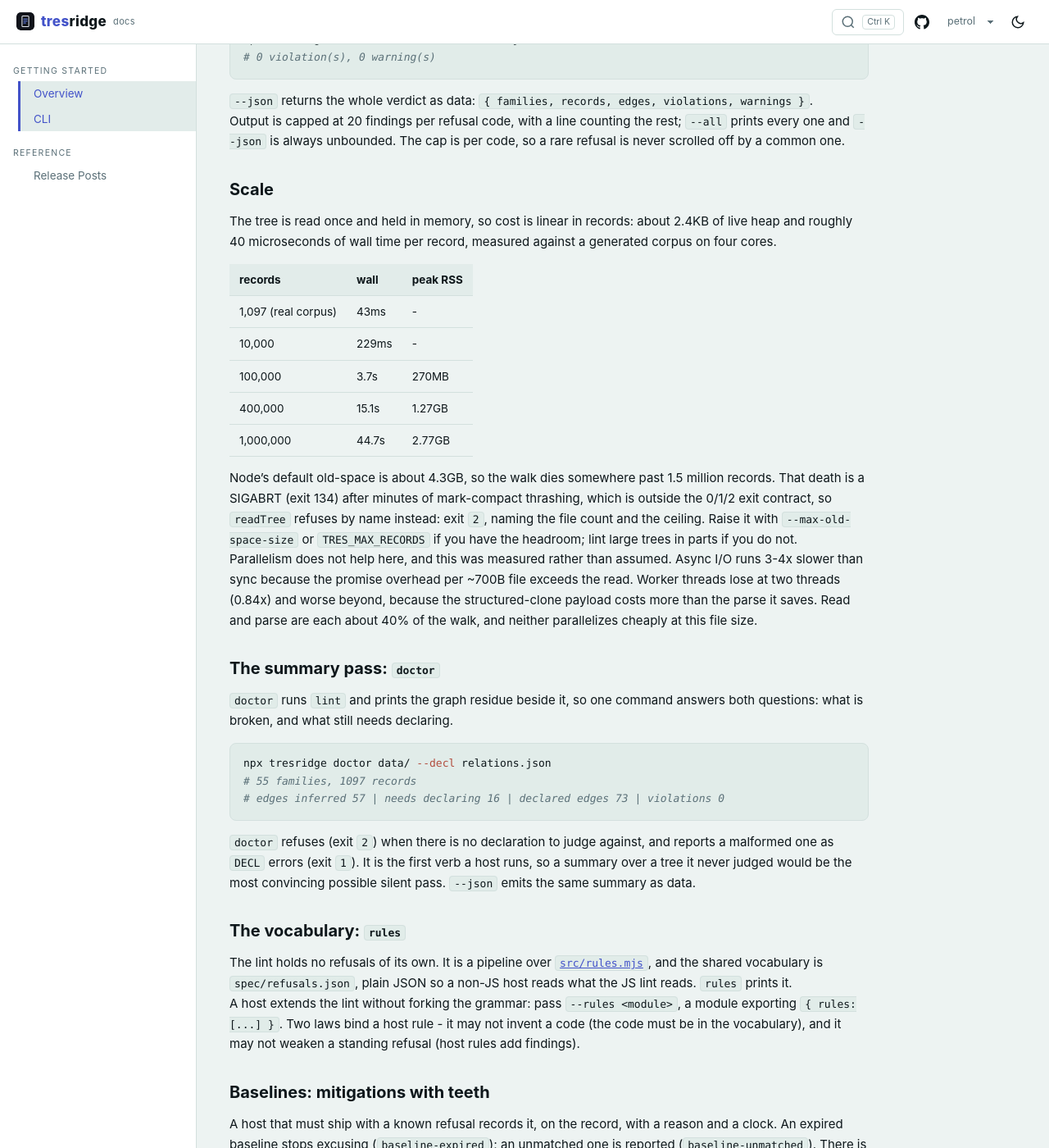
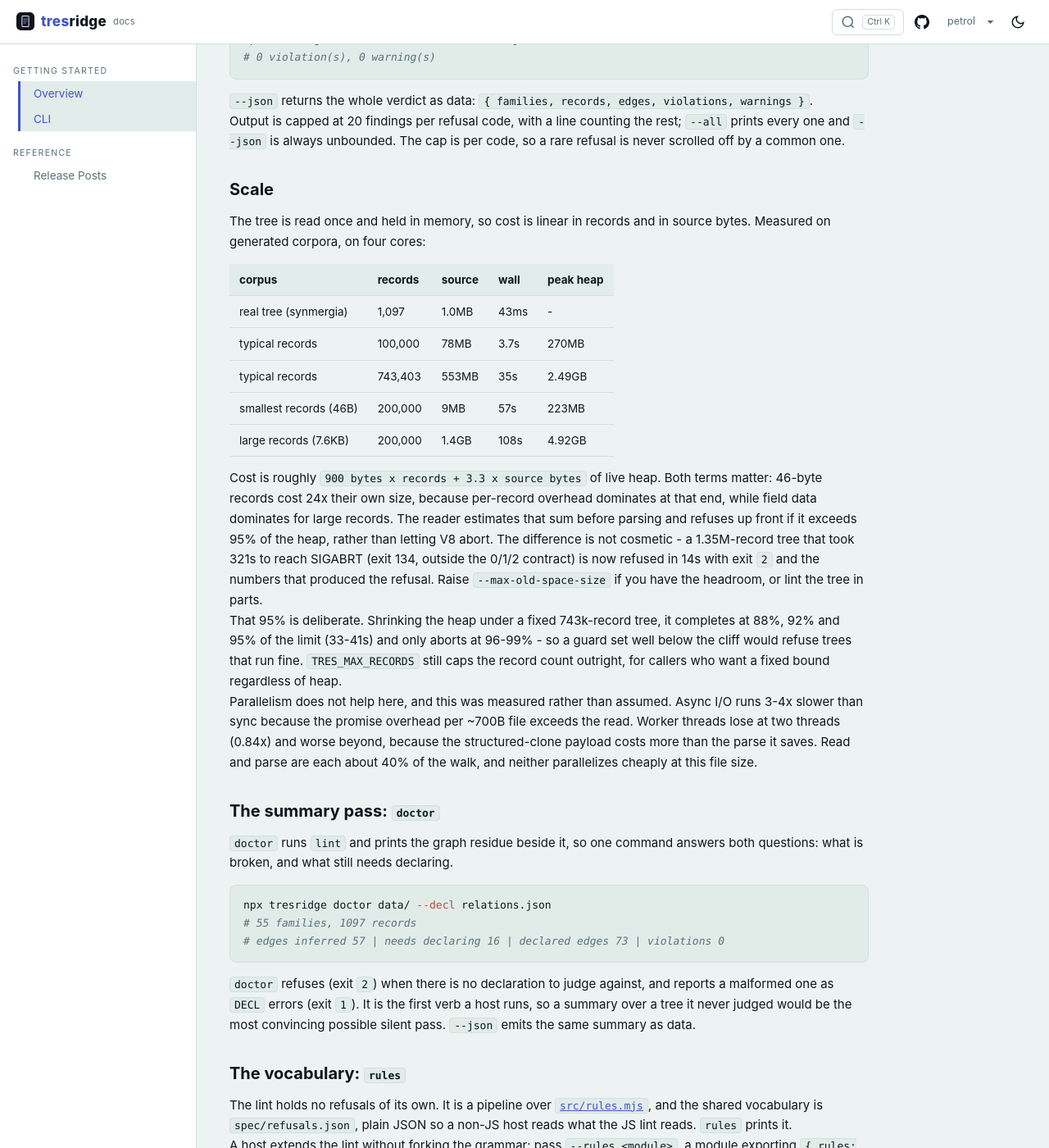
Before and after one commit to dhaupin/tresridge, a Jekyll site: the page built from docs/cli.md, in a window 1280 px wide and 1400 px high, scrolled down 2220 px. Shown: the whole window at 82% size. Built offline with Jekyll 4.4.1, drawn with Linux system fonts in a browser that asks for light colours.

Commit message:
Refuse oversized trees by predicted heap, not record count
The count ceiling was calibrated on synthetic 2.4KB records and got real
trees wrong: synmergia records cost 3.5-4.0KB each, so the old 1.5M ceiling
admitted trees that died. A 1.35M-record tree ran 321s into SIGABRT (exit
134) - an exit code outside the 0/1/2 contract.

Guard on heap instead, estimated before parsing:
heap ~= 900 bytes x records + 3.3 x source bytes, fitted by least squares
to three measured corpora (200k of the smallest plausible records at 46B,
200k of large ones at 7.6KB, and 743k typical). Fit error -4.6%/-0.0%/+0.1%,
and 5.9% on a held-out corpus. Refuse above 95% of the heap limit.

Predicting up front rather than sampling during the read is what makes the
refusal cheap: a sampling guard only notices once V8 is already thrashing.
The 1.35M tree now refuses in 8.9s with exit 2 and the numbers behind it.

95% is measured, not cautious. Shrinking the heap under a fixed 743k-record
tree, it completes at 88%, 92% and 95% of the limit (33-41s) and aborts only
at 96-99%; a threshold well below the cliff would refuse trees that run fine.
TRES_MAX_RECORDS is kept as an explicit count cap for callers who want one.

Both coefficients are pinned by test; 10% drift in either fails the suite.

Co-authored-by: openhands <openhands@all-hands.dev>

```diff
--- a/docs/cli.md
+++ b/docs/cli.md
@@ -128,31 +128,36 @@ so a rare refusal is never scrolled off by a common one.
 
 ## Scale
 
-The tree is read once and held in memory, so cost is linear in records: about
-2.4KB of live heap and roughly 40 microseconds of wall time per record, measured
-against a generated corpus on four cores.
+The tree is read once and held in memory, so cost is linear in records and in source
+bytes. Measured on generated corpora, on four cores:
 
-| records | wall | peak RSS |
-|---------|------|----------|
-| 1,097 (real corpus) | 43ms | - |
-| 10,000 | 229ms | - |
-| 100,000 | 3.7s | 270MB |
-| 400,000 | 15.1s | 1.27GB |
-| 1,000,000 | 44.7s | 2.77GB |
+| corpus | records | source | wall | peak heap |
+|--------|---------|--------|------|-----------|
+| real tree (synmergia) | 1,097 | 1.0MB | 43ms | - |
+| typical records | 100,000 | 78MB | 3.7s | 270MB |
+| typical records | 743,403 | 553MB | 35s | 2.49GB |
+| smallest records (46B) | 200,000 | 9MB | 57s | 223MB |
+| large records (7.6KB) | 200,000 | 1.4GB | 108s | 4.92GB |
 
-Node's default old-space is about 4.3GB, so the walk dies somewhere past 1.5
-million records. That death is a SIGABRT (exit 134) after minutes of mark-compact
-thrashing, which is outside the 0/1/2 exit contract, so `readTree` refuses by name
-instead: exit `2`, naming the file count and the ceiling. Raise it with
-`--max-old-space-size` or `TRES_MAX_RECORDS` if you have the headroom; lint large
-trees in parts if you do not.
+Cost is roughly `900 bytes x records + 3.3 x source bytes` of live heap. Both terms
+matter: 46-byte records cost 24x their own size, because per-record overhead dominates
+at that end, while field data dominates for large records. The reader estimates that
+sum before parsing and refuses up front if it exceeds 95% of the heap, rather than
+letting V8 abort. The difference is not cosmetic - a 1.35M-record tree that took 321s
+to reach SIGABRT (exit 134, outside the 0/1/2 contract) is now refused in 14s with exit
+`2` and the numbers that produced the refusal. Raise `--max-old-space-size` if you have
+the headroom, or lint the tree in parts.
 
-Parallelism does not help here, and this was measured rather than assumed. Async
-I/O runs 3-4x slower than sync because the promise overhead per ~700B file
-exceeds the read. Worker threads lose at two threads (0.84x) and worse beyond,
-because the structured-clone payload costs more than the parse it saves. Read and
-parse are each about 40% of the walk, and neither parallelizes cheaply at this
-file size.
+That 95% is deliberate. Shrinking the heap under a fixed 743k-record tree, it completes
+at 88%, 92% and 95% of the limit (33-41s) and only aborts at 96-99% - so a guard set
+well below the cliff would refuse trees that run fine. `TRES_MAX_RECORDS` still caps the
+record count outright, for callers who want a fixed bound regardless of heap.
+
+Parallelism does not help here, and this was measured rather than assumed. Async I/O
+runs 3-4x slower than sync because the promise overhead per ~700B file exceeds the
+read. Worker threads lose at two threads (0.84x) and worse beyond, because the
+structured-clone payload costs more than the parse it saves. Read and parse are each
+about 40% of the walk, and neither parallelizes cheaply at this file size.
 
 ## The summary pass: `doctor`
 
```
Also changed, not shown: src/tres.mjs (+40 -17 lines), test/cli.mjs (+22 -3 lines).
